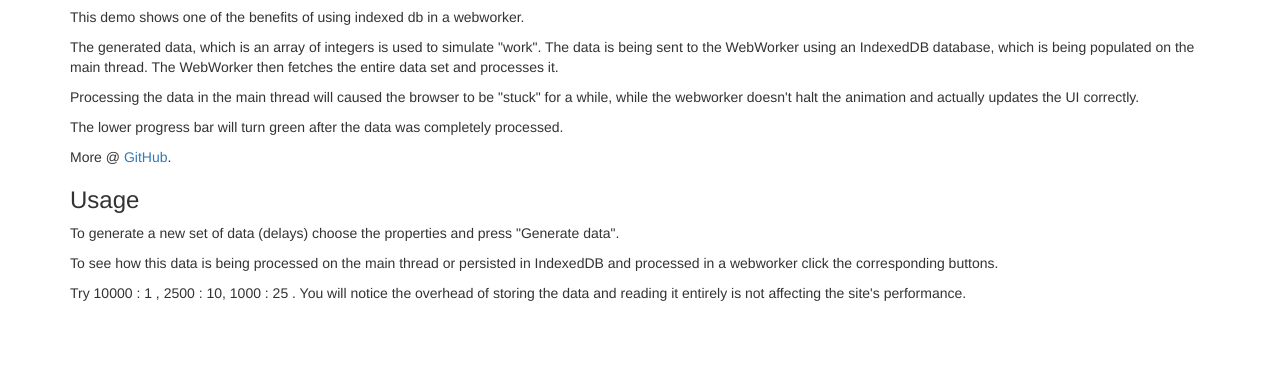
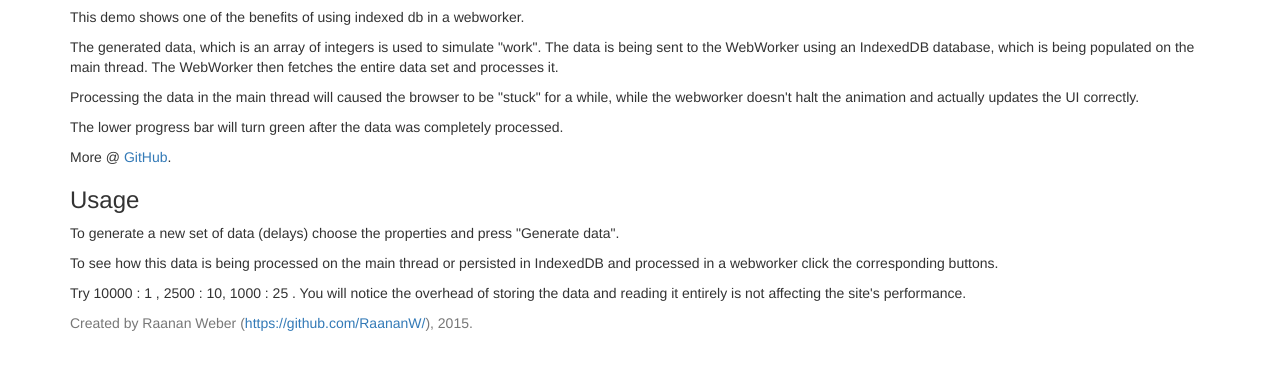
Before and after one commit to RaananW/WebWorkers-IndexedDB, a plain HTML site: page index.html in a window 1280 px wide. Shown: the part 240-610 px from the top of the page. Drawn offline with nearby package versions, Linux system fonts and the light colour scheme.

Commit message:
Added footer

```diff
--- a/index.html
+++ b/index.html
@@ -79,6 +79,12 @@
         </div>
     </div>
 
+    <footer class="footer">
+        <div class="container">
+            <p class="text-muted">Created by Raanan Weber (<a href="https://github.com/RaananW/">https://github.com/RaananW/</a>), 2015.</p>
+        </div>
+    </footer>
+
 
     <script src="https://code.jquery.com/jquery-2.1.3.min.js"></script>
     <script src="https://maxcdn.bootstrapcdn.com/bootstrap/3.3.4/js/bootstrap.min.js"></script>
```
